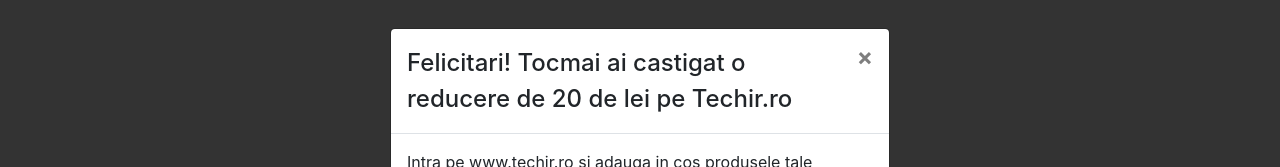
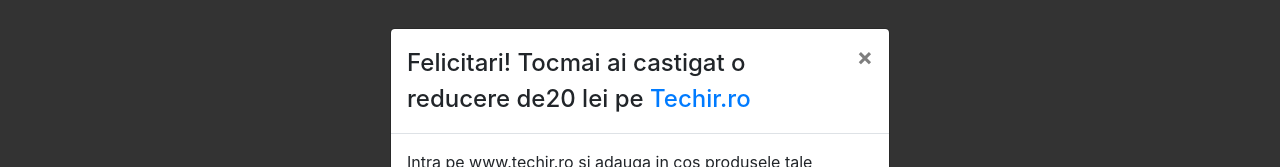
Before and after one commit to mariamarinescu/bucharest-project3-interactive-platform, a React (Create React App) app: page / in a window 1280 px wide. Both pictures are taken after a click on the button "Actiune hranitoare". Shown: the top 167 px of the page. Built offline with nearby package versions, Linux system fonts and the light colour scheme.

Commit message:
failure modal message fix & color changing for bad answer

```diff
--- a/src/components/quiz/Question.js
+++ b/src/components/quiz/Question.js
@@ -44,37 +44,91 @@ class Question extends React.Component {
 
     render() {
         return (
-            <div className="quiz-q-container">
-                <h3 className="q-question">{this.props.question}</h3>
-                <img className="q-img" src={this.props.image} alt="question"
-                    width="250px" height="250px"></img>
+            <div className = "quiz-q-container">
+                <h3 className = "q-question">
+                    {this.props.question}
+                </h3>
+
+                <img
+                    className = "q-img"
+                    src = {this.props.image}
+                    alt = "question"
+                    width = "250px"
+                    height = "250px"
+                >
+                </img>
+
                 <div className="questions-container">
-                    <Button variant={
-                        this.state.showSuccess ? "success" : "outline-dark"
-                    } className="q-first-ans" onClick={this.handleSuccessShow} size="lg" block>{this.props.answers[0]} </Button>
-                    <Button variant="outline-dark" onClick={this.handleFailureShow} className="q-second-ans" size="lg" block>{this.props.answers[1]} </Button>
-                    <Modal show={this.state.showSuccess} onHide={this.handleSuccessClose}>
+                    <Button
+                        variant = { this.state.showSuccess ? "success" : "outline-dark" }
+                        className = "q-first-ans"
+                        onClick = { this.handleSuccessShow }
+                        size = "lg"
+                        block
+                    >
+                        { this.props.answers[0] }
+                    </Button>
+
+                    <Button
+                        variant = { this.state.showFailure ? "danger" : "outline-dark" }
+                        onClick = { this.handleFailureShow }
+                        className = "q-second-ans"
+                        size = "lg"
+                        block
+                    >
+                        {this.props.answers[1]}
+                    </Button>
+
+                    <Modal
+                        show = { this.state.showSuccess }
+                        onHide = { this.handleSuccessClose }
+                    >
                         <Modal.Header closeButton>
-                            <Modal.Title>Felicitari! Tocmai ai castigat o reducere de {this.props.discount} de lei pe Techir.ro</Modal.Title>
+                            <Modal.Title>
+                                Felicitari! Tocmai ai castigat o reducere de
+                                    { this.props.discount } lei pe <a href='http://www.techir.ro'>Techir.ro</a>
+                            </Modal.Title>
                         </Modal.Header>
-                        <Modal.Body> {this.props.modalSuccessDescription}
-                            <p className="red-quiz-modal-message">{this.props.modalSuccessLastMessage}</p>
+
+                        <Modal.Body>
+                            { this.props.modalSuccessDescription }
+
+                            <p className="red-quiz-modal-message">
+                                { this.props.modalSuccessLastMessage }
+                            </p>
                             <div class="yeey">
                                 <div class="before"></div>
                                 <div class="after"></div>
                             </div>
                         </Modal.Body>
+
                         <Modal.Footer>
-                            <img src="http://www.techir.ro/wp-content/uploads/2015/03/logo_techir.png" alt="logo" />
+                            <img
+                                src="http://www.techir.ro/wp-content/uploads/2015/03/logo_techir.png"
+                                alt="logo"
+                            />
                         </Modal.Footer>
+
                     </Modal>
-                    <Modal show={this.state.showFailure} onHide={this.handleFailureClose}>
+
+                    <Modal
+                        show = {this.state.showFailure}
+                        onHide = {this.handleFailureClose}
+                    >
                         <Modal.Header closeButton>
-                            <Modal.Title>Aww, mai mult noroc data viitoare!</Modal.Title>
+                            <Modal.Title>
+                                Aww, mai mult noroc data viitoare!
+                            </Modal.Title>
                         </Modal.Header>
-                        <Modal.Body> {this.props.modalFailureDescription}
-                            <p className="red-quiz-modal-message">{this.props.modalFailureLastMessage}</p>
+
+                        <Modal.Body>
+                            { this.props.modalFailureDescription }
+
+                            <p className="red-quiz-modal-message">
+                                { this.props.modalFailureLastMessage }
+                            </p>
                         </Modal.Body>
+
                         <Modal.Footer>
                             <img src="http://www.techir.ro/wp-content/uploads/2015/03/logo_techir.png" alt="logo" />
                         </Modal.Footer>
--- a/src/components/quiz/Quiz.js
+++ b/src/components/quiz/Quiz.js
@@ -15,11 +15,34 @@ class Quiz extends React.Component {
             question: data.quiz.face.firstQuestion.question,
             image: data.quiz.face.firstQuestion.firstQuestionImg,
             answers: [data.quiz.face.firstQuestion.answers[0], data.quiz.face.firstQuestion.answers[1]],
-            discount: data.quiz.face.discounts.twenty.sum
+            discount: data.quiz.face.discounts.twenty.sum,
+            firstQuestionCorrect: false,
+            secondQuestionCorrect: false
         }
+
+
     }
 
+    // questionOne = () => {
+    //     getQuestion()
+    // }
 
+    // questionTwo = () => {
+    //     getQuestion()
+    // }
+
+    // getQuestion() {
+    //     // GET /api/question
+
+    //     //Response:
+    //     // {
+    //     //     text: "",
+    //     //     answer: "",
+    //     //     discount: "",
+    //     //     image: "",
+    //     //     correct: 0
+    //     // }
+    // }
 
 
     render() {
@@ -27,9 +50,11 @@ class Quiz extends React.Component {
             <div className="quiz-container">
                 <h1 className="quiz-title">Concurs Techir</h1>
                 <h6 className="quiz-desc">Participa, raspunzand la doua intrebari si poti castiga reduceri la produsele tale favorite.</h6>
-                <Question modalSuccessDescription={this.state.modalSuccessDescription} modalSuccessLastMessage={this.state.modalSuccessLastMessage}
-                modalFailureDescription={this.state.modalFailureDescription} modalFailureLastMessage={this.state.modalSuccessLastMessage}
-                question={this.state.question} image={this.state.image} answers={this.state.answers} discount={this.state.discount}/>
+                <Question
+                    question={this.state.question} image={this.state.image} answers={this.state.answers} discount={this.state.discount}
+                    modalSuccessDescription={this.state.modalSuccessDescription} modalSuccessLastMessage={this.state.modalSuccessLastMessage}
+                    modalFailureDescription={this.state.modalFailureDescription} modalFailureLastMessage={this.state.modalFailureLastMessage}
+                />
             </div>
         )
     }
```
Also changed, not shown: src/App.css (+15 -30 lines).
